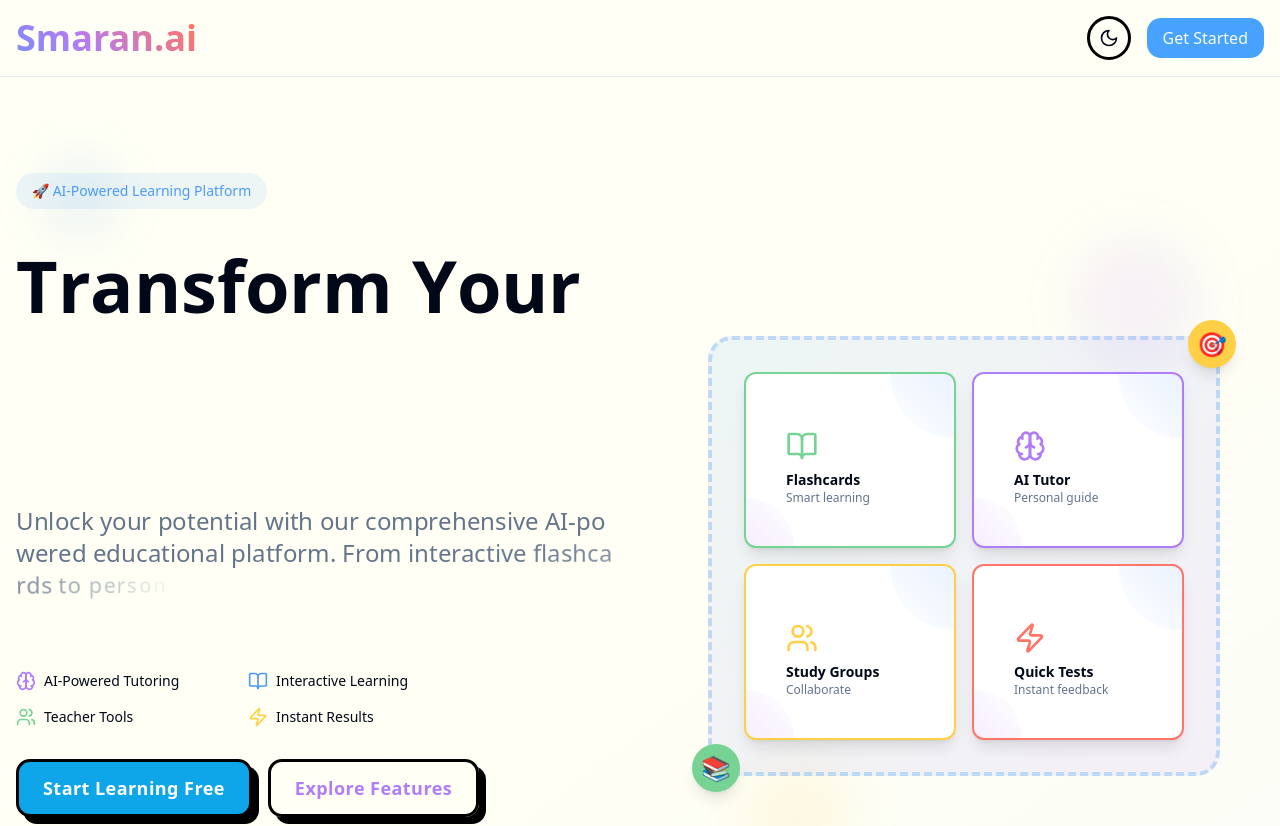
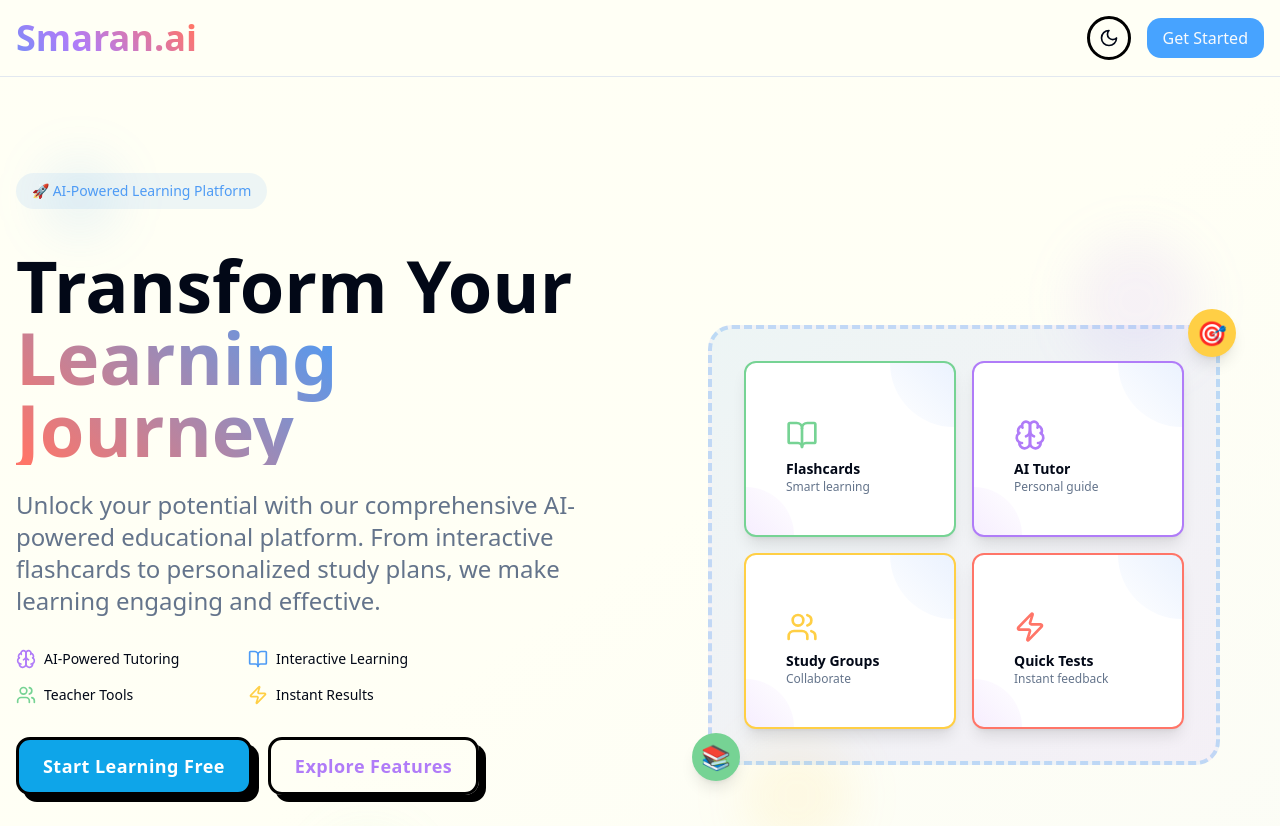
Before and after one commit to Ayanparmar101/SmaranAI999, a React (Vite) app: page / in a window 1280 px wide. Shown: the top 826 px of the page. Built offline with nearby package versions, Linux system fonts and the light colour scheme; no server answers.

Commit message:
Fix Learning Journey visibility with fallback color and simplified GSAP animation

```diff
--- a/src/components/landing/LandingHeroSection.tsx
+++ b/src/components/landing/LandingHeroSection.tsx
@@ -1,12 +1,14 @@
-import React from 'react';
+import React, { useEffect, useRef } from 'react';
 import { useNavigate } from 'react-router-dom';
 import DoodleButton from '@/components/DoodleButton';
 import { BookOpen, Brain, Users, Zap } from 'lucide-react';
 import { AnimatedText, AnimatedCard } from '@/components/animations';
-import GradientAnimatedText from '@/components/animations/GradientAnimatedText';
+import { gsap } from 'gsap';
 
 const LandingHeroSection = () => {
   const navigate = useNavigate();
+  const titleRef = useRef<HTMLHeadingElement>(null);
+  const subtitleRef = useRef<HTMLDivElement>(null);
 
   const handleGetStarted = () => {
     navigate('/auth');
@@ -16,6 +18,34 @@ const LandingHeroSection = () => {
     const featuresSection = document.getElementById('features-section');
     featuresSection?.scrollIntoView({ behavior: 'smooth' });
   };
+
+  useEffect(() => {
+    const title = titleRef.current;
+    const subtitle = subtitleRef.current;
+
+    if (title && subtitle) {
+      // Set initial state
+      gsap.set([title, subtitle], { opacity: 0, y: 50 });
+
+      // Animate title
+      gsap.to(title, {
+        opacity: 1,
+        y: 0,
+        duration: 1,
+        ease: "power3.out",
+        delay: 0.5
+      });
+
+      // Animate subtitle
+      gsap.to(subtitle, {
+        opacity: 1,
+        y: 0,
+        duration: 1,
+        ease: "power3.out",
+        delay: 1.2
+      });
+    }
+  }, []);
 
   return (
     <section className="relative py-12 sm:py-16 md:py-24 overflow-hidden bg-gradient-to-br from-background via-background to-muted/30">
@@ -37,34 +67,17 @@ const LandingHeroSection = () => {
               </span>
             </div>
 
-            <h1 className="text-4xl sm:text-5xl md:text-6xl lg:text-7xl font-bold mb-6 leading-tight">
-              <AnimatedText
-                text="Transform Your"
-                className="block text-foreground"
-                animationType="fadeUp"
-                trigger="immediate"
-                delay={0.5}
-                stagger={0.1}
-              />
-              <GradientAnimatedText
-                text="Learning Journey"
-                className="block"
-                gradientClass="gradient-text-animated-slow"
-                animationType="scale"
-                trigger="immediate"
-                delay={1.2}
-                stagger={0.08}
-              />
+            <h1 ref={titleRef} className="text-4xl sm:text-5xl md:text-6xl lg:text-7xl font-bold mb-6 leading-tight">
+              <span className="block text-foreground">Transform Your</span>
+              <span className="gradient-text-animated-slow block" style={{ color: '#4E9BF5' }}>
+                Learning Journey
+              </span>
             </h1>
 
-            <AnimatedText
-              text="Unlock your potential with our comprehensive AI-powered educational platform. From interactive flashcards to personalized study plans, we make learning engaging and effective."
-              className="text-lg sm:text-xl md:text-2xl mb-8 text-muted-foreground leading-relaxed max-w-2xl mx-auto lg:mx-0"
-              animationType="fadeIn"
-              trigger="immediate"
-              delay={2}
-              stagger={0.02}
-            />
+            <div ref={subtitleRef} className="text-lg sm:text-xl md:text-2xl mb-8 text-muted-foreground leading-relaxed max-w-2xl mx-auto lg:mx-0">
+              Unlock your potential with our comprehensive AI-powered educational platform.
+              From interactive flashcards to personalized study plans, we make learning engaging and effective.
+            </div>
 
             {/* Key Benefits */}
             <div className="grid grid-cols-2 gap-4 mb-8 max-w-md mx-auto lg:mx-0">
--- a/src/index.css
+++ b/src/index.css
@@ -164,6 +164,8 @@
   }
 
   .gradient-text-animated-slow {
+    /* Fallback color for browsers that don't support background-clip: text */
+    color: #4E9BF5;
     background: linear-gradient(
       45deg,
       #4E9BF5,
@@ -178,6 +180,14 @@
     -webkit-background-clip: text;
     -webkit-text-fill-color: transparent;
     animation: gradient-flow 6s ease-in-out infinite;
+  }
+
+  /* Ensure gradient text is visible in all browsers */
+  @supports not (background-clip: text) {
+    .gradient-text-animated-slow {
+      background: none;
+      color: #4E9BF5;
+    }
   }
 
   /* Special gradient for Gujarati (red-orange theme) */
```
